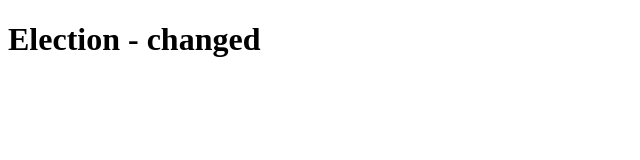
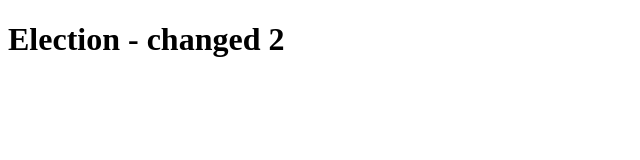
Before and after one commit to team-3-binar-fsw-msib-6/24001085-km6--bcr-ch7-fe, a React (Vite) app: page /election in a window 1280 px wide. Shown: the top 160 px of the page, without its empty margins (0-640 px from the left). Built offline with nearby package versions, Linux system fonts and the light colour scheme.

Commit message:
feature : election 2

```diff
--- a/src/pages/election/index.jsx
+++ b/src/pages/election/index.jsx
@@ -1,5 +1,5 @@
 const Election = () => {
-  return <h1>Election - changed</h1>;
+  return <h1>Election - changed 2</h1>;
 };
 
 export default Election;
```
